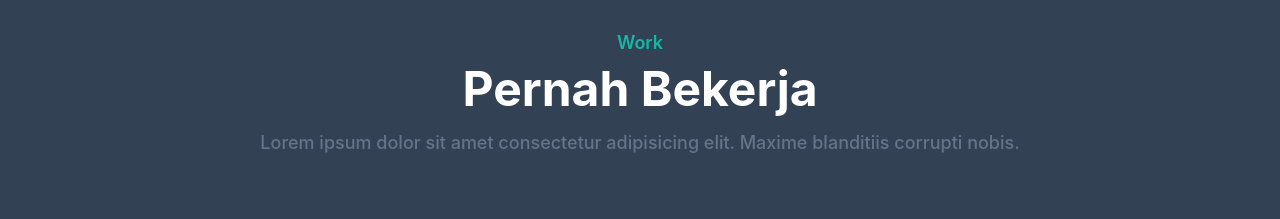
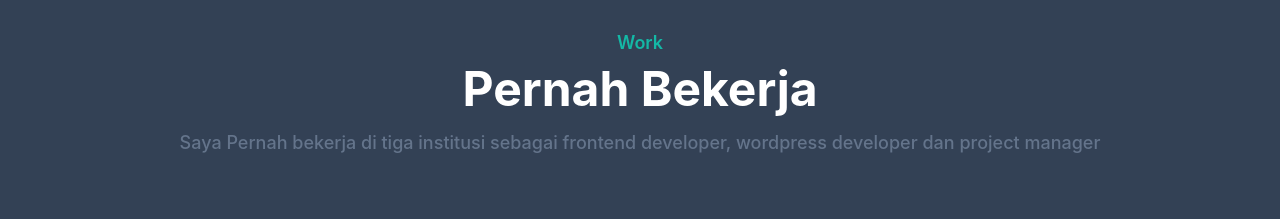
Before and after one commit to iqbalkurniadama/webProfile, a website: page index.html in a window 1280 px wide. Shown: the part 2500-2719 px from the top of the page. Drawn offline with Linux system fonts and the light colour scheme.

Commit message:
update menu work

```diff
--- a/index.html
+++ b/index.html
@@ -288,7 +288,7 @@
             <h4 class="mb-2 text-lg font-semibold text-primary">Work</h4>
             <h2 class="mb-4 text-3xl font-bold text-white md:text-5xl dark:text-dark">Pernah Bekerja</h2>
             <p class="text-md font-medium text-secodary md:text-lg">
-              Lorem ipsum dolor sit amet consectetur adipisicing elit. Maxime blanditiis corrupti nobis.
+              Saya Pernah bekerja di tiga institusi sebagai frontend developer, wordpress developer dan project manager
             </p>
           </div>
         </div>
```
